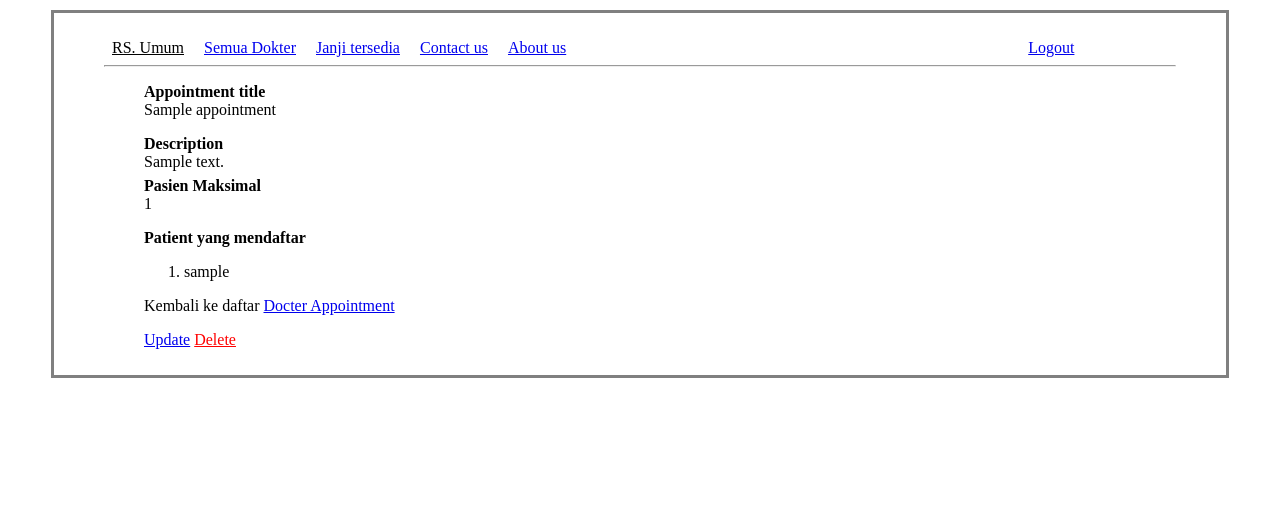
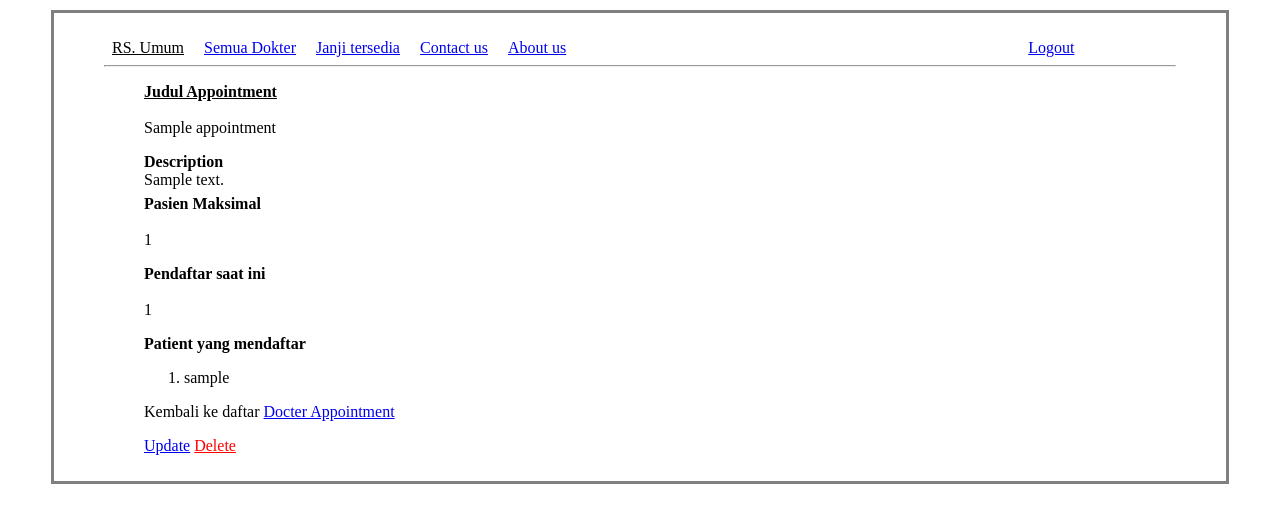
Before and after one commit to rizalilhamm/hospital, a Flask app: a page that uses hospital/admin/templates/appointment_detail.html in a window 1280 px wide. Shown: the top 523 px of the page. Run offline with Flask 2, Linux system fonts and the light colour scheme; a user stored in the database is signed in; tables that the repository leaves empty hold one stand-in row (values such as "Sample post").

Commit message:
Patient can see his queue number

```diff
--- a/hospital/admin/templates/appointment_detail.html
+++ b/hospital/admin/templates/appointment_detail.html
@@ -2,7 +2,7 @@
 {% block content %}
     <div style="text-align: left;">
         <p>
-            <strong>Appointment title</strong> <br>
+            <strong><u>Judul Appointment</u></strong> <br><br>
             {{ appointment }}
         </p>
         <p class="appointment-detail">
@@ -10,14 +10,18 @@
             {{appointment.appointment_desc}}
         </p>
         <p>
-            <strong>Pasien Maksimal</strong> <br>
+            <strong>Pasien Maksimal</strong> <br><br>
             {{appointment.max_patient}}
+        </p>
+        <p>
+            <strong>Pendaftar saat ini</strong> <br><br>
+            {{appointment.patients|length}}
         </p>
         {% if not session['user_admin'] %}
             <p>
             {% if current_user in appointment.patients %}
                 <b>Nomor antrian anda</b> <br>
-                {{ appointment.patients|length }}
+                {{ appointment.patients.index(current_user) + 1 }}
             {% else %}
                 <small style="color: blue;"><p>Anda tidak terdaftar</p></small>
             {% endif %}
```
